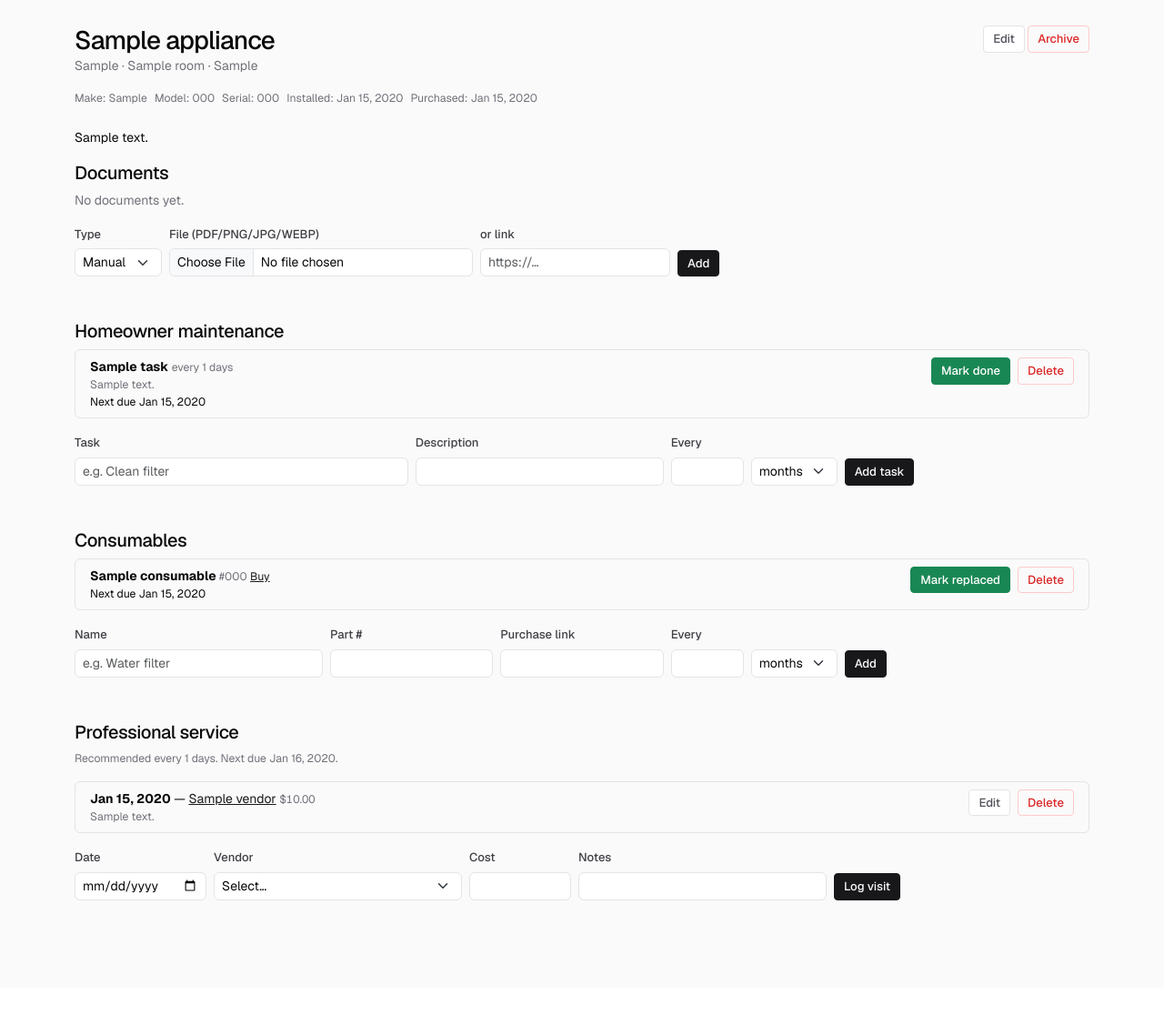
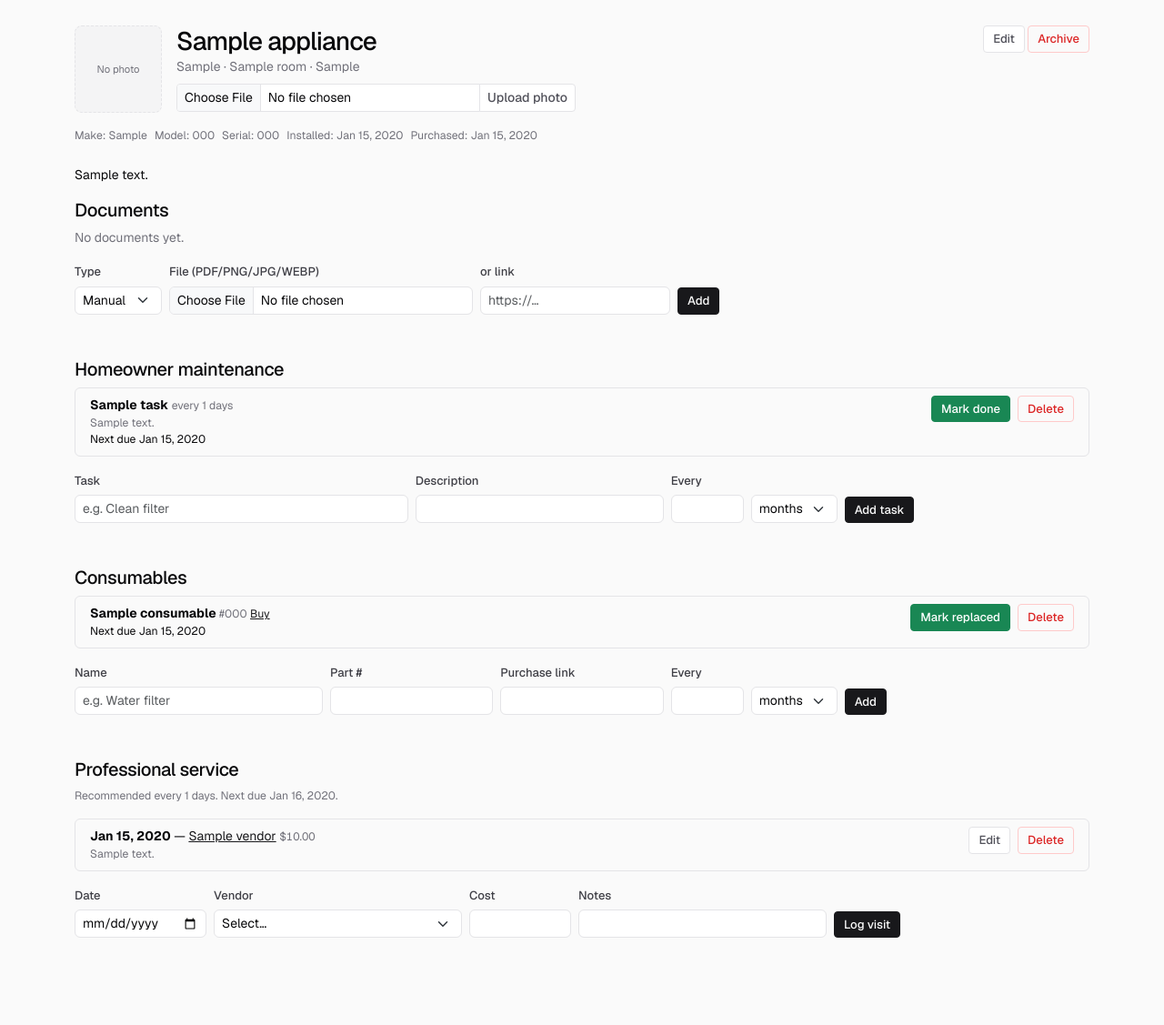
Before and after one commit to panderson54/homebase, a Flask app: page /appliances/1 in a window 1280 px wide. Shown: the part 57-1184 px from the top of the page at 91% size. Before the commit the page ends 1047 px from the top, so only its background shows below. Run offline with Flask 3, Linux system fonts and the light colour scheme; a user stored in the database is signed in; tables that the repository leaves empty hold one stand-in row (values such as "Sample post"); some libraries are stand-ins or nearby versions.

Commit message:
Add profile pictures for Home and Appliances
Extends the generic DocumentLink association with an is_primary flag,
so any entity type can have one featured "profile picture" alongside its
regular documents. document_service gains set_primary_photo/
get_primary_photo_for as the reusable capability; this commit wires it
into the Home overview tab and the Appliance detail page. Vendors (for
logo display) can adopt the same mechanism later without further schema
changes.

Co-Authored-By: Claude Sonnet 5 <noreply@anthropic.com>
Claude-Session: https://claude.ai/code/session_01A5srUbB6z3yPp7tc33UCCS

```diff
--- a/app/document_service.py
+++ b/app/document_service.py
@@ -83,6 +83,42 @@ def save_and_link(household_id, entity_type, entity_id, doc_type, file_storage=N
     return document
 
 
+def set_primary_photo(household_id, entity_type, entity_id, file_storage):
+    """Upload a photo and mark it as the entity's one profile picture, demoting
+    any previous primary photo (they stay linked as ordinary photos, just not
+    the featured one). Returns the new Document, or None if the upload was
+    rejected (bad extension or missing file)."""
+    document = save_and_link(household_id, entity_type, entity_id, DocumentType.photo.value, file_storage=file_storage)
+    if document is None:
+        return None
+
+    entity_type_enum = DocumentEntityType(entity_type)
+    DocumentLink.query.filter(
+        DocumentLink.entity_type == entity_type_enum,
+        DocumentLink.entity_id == entity_id,
+        DocumentLink.document_id != document.id,
+        DocumentLink.is_primary.is_(True),
+    ).update({'is_primary': False})
+    DocumentLink.query.filter_by(
+        document_id=document.id, entity_type=entity_type_enum, entity_id=entity_id
+    ).update({'is_primary': True})
+    db.session.commit()
+    return document
+
+
+def get_primary_photo_for(entity_type, entity_id):
+    """The entity's featured photo, or None if it doesn't have one set."""
+    return (
+        Document.query.join(DocumentLink, DocumentLink.document_id == Document.id)
+        .filter(
+            DocumentLink.entity_type == DocumentEntityType(entity_type),
+            DocumentLink.entity_id == entity_id,
+            DocumentLink.is_primary.is_(True),
+        )
+        .first()
+    )
+
+
 def get_documents_for(entity_type, entity_id):
     """All documents linked to one entity, newest first."""
     return (
--- a/app/models.py
+++ b/app/models.py
@@ -171,6 +171,7 @@ class DocumentLink(db.Model):
     document_id = db.Column(db.Integer, db.ForeignKey('documents.id'), nullable=False)
     entity_type = db.Column(db.Enum(DocumentEntityType, native_enum=False), nullable=False)
     entity_id = db.Column(db.Integer, nullable=False)
+    is_primary = db.Column(db.Boolean, nullable=False, default=False)
 
     document = db.relationship('Document')
 
--- a/app/routes/appliances.py
+++ b/app/routes/appliances.py
@@ -1,4 +1,4 @@
-from flask import redirect, render_template, request, url_for
+from flask import flash, redirect, render_template, request, url_for
 from flask_login import current_user, login_required
 
 from app import db, document_service
@@ -81,11 +81,24 @@ def appliance_new():
 def appliance_detail(appliance_id):
     appliance = get_household_appliance_or_404(appliance_id)
     documents = document_service.get_documents_for('appliance', appliance.id)
+    primary_photo = document_service.get_primary_photo_for('appliance', appliance.id)
     vendors = Vendor.query.filter_by(household_id=current_user.household_id).order_by(Vendor.name).all()
     return render_template(
-        'appliances/detail.html', appliance=appliance, documents=documents, vendors=vendors,
-        category_labels=CATEGORY_LABELS,
+        'appliances/detail.html', appliance=appliance, documents=documents, primary_photo=primary_photo,
+        vendors=vendors, category_labels=CATEGORY_LABELS,
     )
+
+
+@main_bp.route('/appliances/<int:appliance_id>/photo', methods=['POST'])
+@login_required
+def appliance_photo_upload(appliance_id):
+    appliance = get_household_appliance_or_404(appliance_id)
+    document = document_service.set_primary_photo(
+        appliance.household_id, 'appliance', appliance.id, request.files.get('photo')
+    )
+    if document is None:
+        flash('Choose a PNG, JPG, or WEBP image.', 'danger')
+    return redirect(url_for('main.appliance_detail', appliance_id=appliance.id))
 
 
 @main_bp.route('/appliances/<int:appliance_id>/edit', methods=['GET', 'POST'])
--- a/app/static/style.css
+++ b/app/static/style.css
@@ -467,6 +467,29 @@ a.text-muted:hover { color: #09090b !important; }
 .color-swatch-lg { width: 4rem; height: 4rem; }
 .color-swatch-xl { width: 8rem; height: 8rem; }
 
+.profile-photo {
+  width: 6rem;
+  height: 6rem;
+  object-fit: cover;
+  border-radius: var(--bs-border-radius-lg);
+  border: 1px solid var(--bs-border-color);
+  background-color: var(--hb-muted-bg);
+}
+.profile-photo-placeholder {
+  width: 6rem;
+  height: 6rem;
+  border-radius: var(--bs-border-radius-lg);
+  border: 1px dashed var(--bs-border-color);
+  background-color: var(--hb-muted-bg);
+  color: var(--hb-muted);
+  display: flex;
+  align-items: center;
+  justify-content: center;
+  font-size: 0.7rem;
+  text-align: center;
+  padding: 0.25rem;
+}
+
 /* ── 16. Dark mode ──────────────────────────────────────────── */
 [data-bs-theme="dark"] {
   --bs-body-color:          #fafafa;
--- a/app/templates/appliances/detail.html
+++ b/app/templates/appliances/detail.html
@@ -3,12 +3,27 @@
 
 {% block content %}
 <div class="d-flex justify-content-between align-items-start mb-3">
+  <div class="d-flex align-items-center gap-3">
+    {% if primary_photo %}
+      <img src="{{ url_for('main.document_file', document_id=primary_photo.id) }}" class="profile-photo" alt="">
+    {% else %}
+      <div class="profile-photo-placeholder">No photo</div>
+    {% endif %}
     <div>
       <h1 class="h3 mb-0">{{ appliance.name }}</h1>
       <div class="text-muted">
         {{ category_labels.get(appliance.category, appliance.category) }}
         {% if appliance.room %} · <a href="{{ url_for('main.home', tab='rooms') }}" class="text-muted">{{ appliance.room.name }}</a>{% endif %}
         {% if appliance.location %} · {{ appliance.location }}{% endif %}
+      </div>
+      <form method="post" action="{{ url_for('main.appliance_photo_upload', appliance_id=appliance.id) }}"
+            enctype="multipart/form-data" class="mt-2">
+        <input type="hidden" name="csrf_token" value="{{ csrf_token() }}">
+        <div class="input-group input-group-sm">
+          <input type="file" class="form-control form-control-sm" name="photo" accept=".png,.jpg,.jpeg,.webp">
+          <button type="submit" class="btn btn-sm btn-outline-secondary">Upload photo</button>
+        </div>
+      </form>
     </div>
   </div>
   <div>
```
Also changed, not shown: app/routes/home.py (+12 -1 lines), app/templates/home/home.html (+16 -0 lines), migrations/versions/ce9be0d341f4_add_primary_photo_support_to_document_.py (added, +32 -0 lines), tests/test_appliances.py (+39 -0 lines), tests/test_document_service.py (+41 -0 lines), tests/test_home.py (+20 -0 lines). Lines whose indentation alone changed are shown as unchanged.
